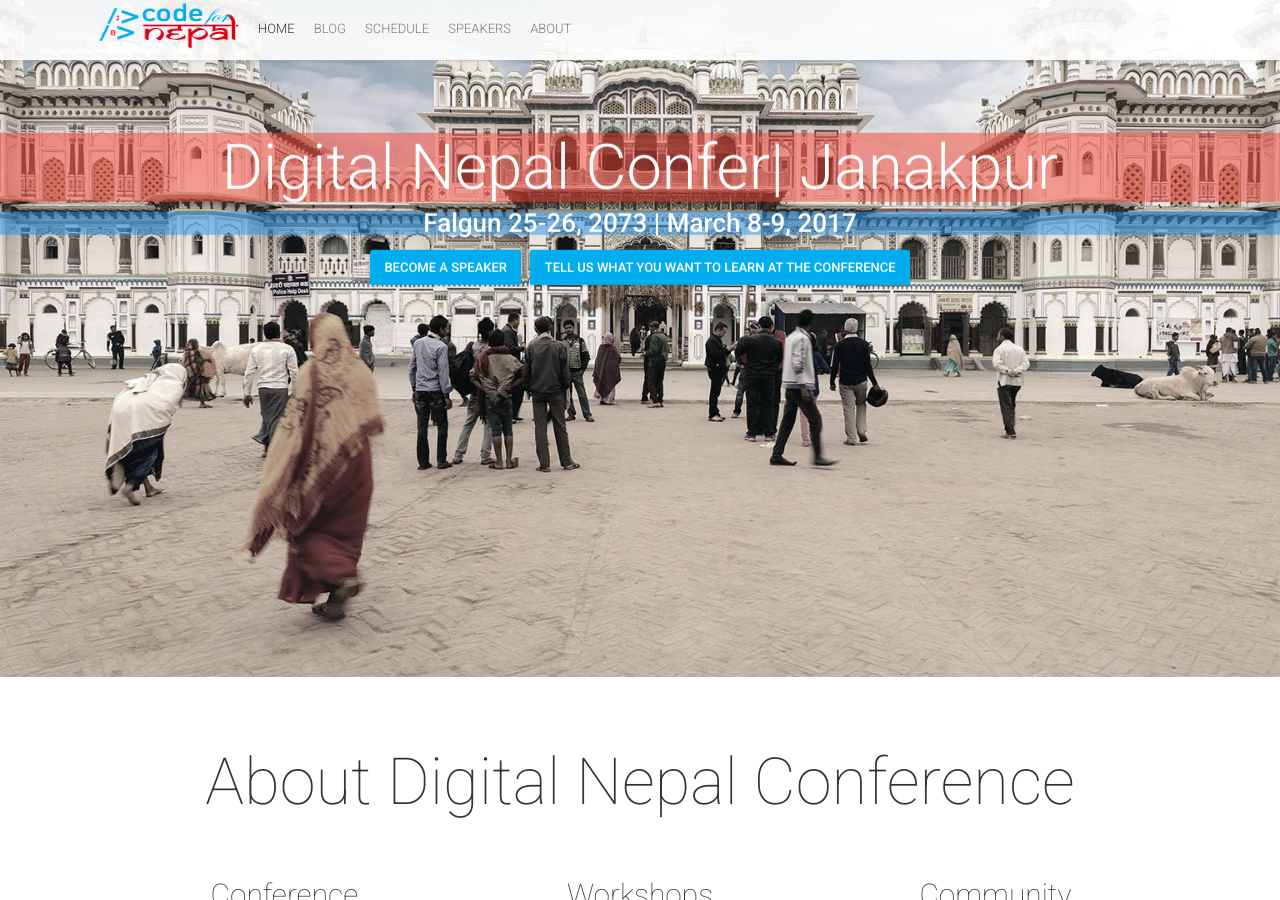
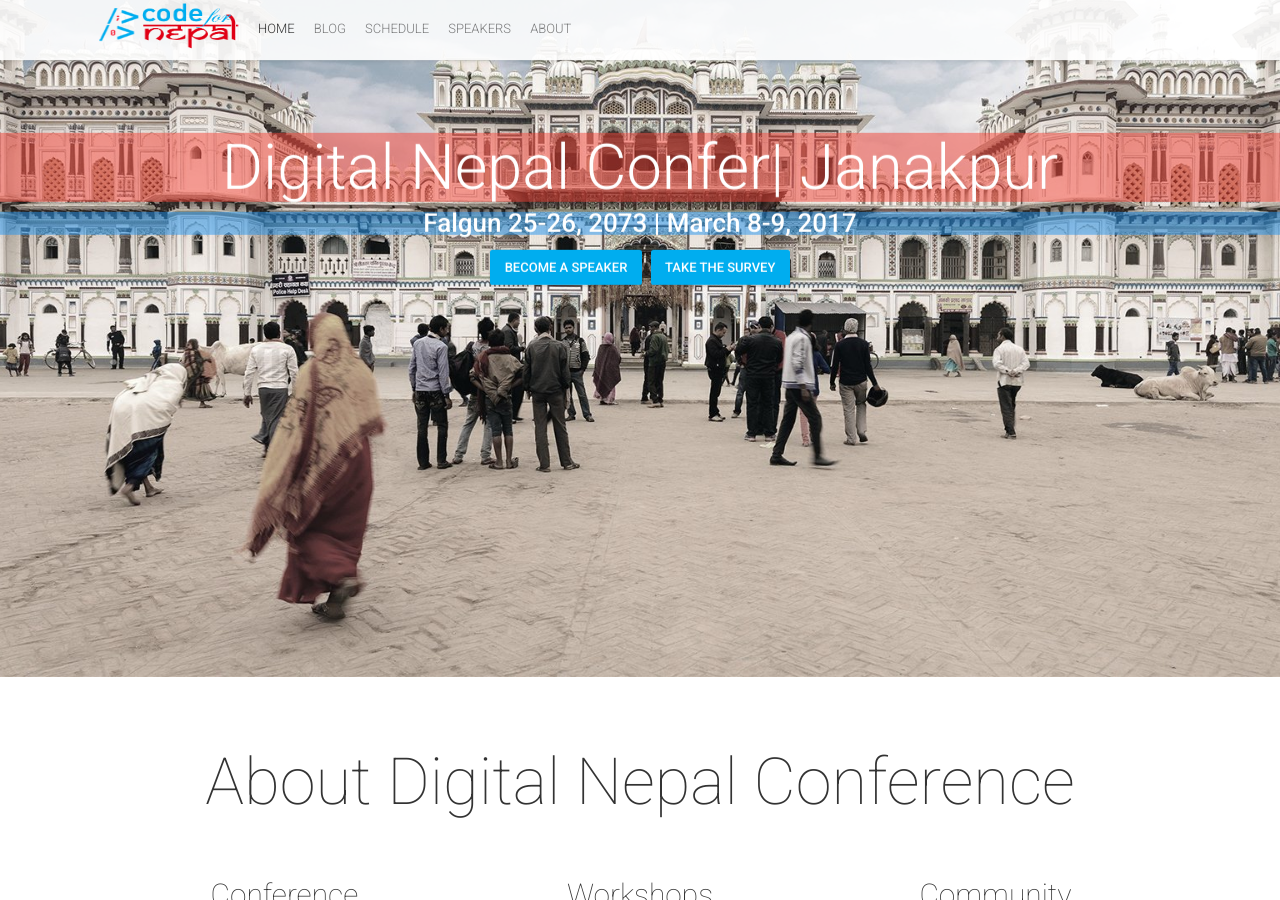
Before and after one commit to ravinepal/visitjanakpur, a Jekyll site: the page built from index.html, in a window 1280 px wide and 900 px high, scrolled down 223 px. Built offline with Jekyll 4.4.1, drawn with Linux system fonts in a browser that asks for light colours; nearby versions of some CDN libraries; comment, search, counter and statistics services are not loaded; some of the changed text lies outside the part shown.

Commit message:
Update _config.yml

```diff
--- a/_config.yml
+++ b/_config.yml
@@ -60,13 +60,13 @@
 typeoutFallback: "Conference "
 heroButtons:
  - {link: "https://docs.google.com/forms/d/e/1FAIpQLSe392Mpc9mD122R2V0r2jyIL3M5QaKCKU-RceqkviASRbaExw/viewform?c=0&w=1", text: "Become a speaker"}
- - {link: "https://goo.gl/forms/IBeZvMpEO0ey56Vx2", text: "Tell us what you want to learn at the Conference"}
+ - {link: "https://goo.gl/forms/IBeZvMpEO0ey56Vx2", text: "Take the survey"}
 
 # About Block
 aboutTitle: "About Digital Nepal Conference"
 aboutBlock:
  - {title: "Conference", image: "conference.jpeg", text: "The first digital conference in Janakpur. Attendees will hear from successful Nepali entrepreneurs on how to build companies and aim high." }
- - {title: "Workshops", image: "workshop.jpg", text: "Full-day of workshops on how to use Excel, Word, Google, YouTube, Facebook, or Twitter – to boost their skills, connections, and opportunities." }
+ - {title: "Workshops", image: "workshop.jpg", text: "Workshops on how to use Excel, Word, Google, YouTube, Facebook, or Twitter – to boost their skills, connections, and opportunities." }
  - {title: "Community", image: "hackathon.jpg", text: "Participants will network with each other, mentors, speakers and entrepreneurs." }
 
 # Statistic Block
```
